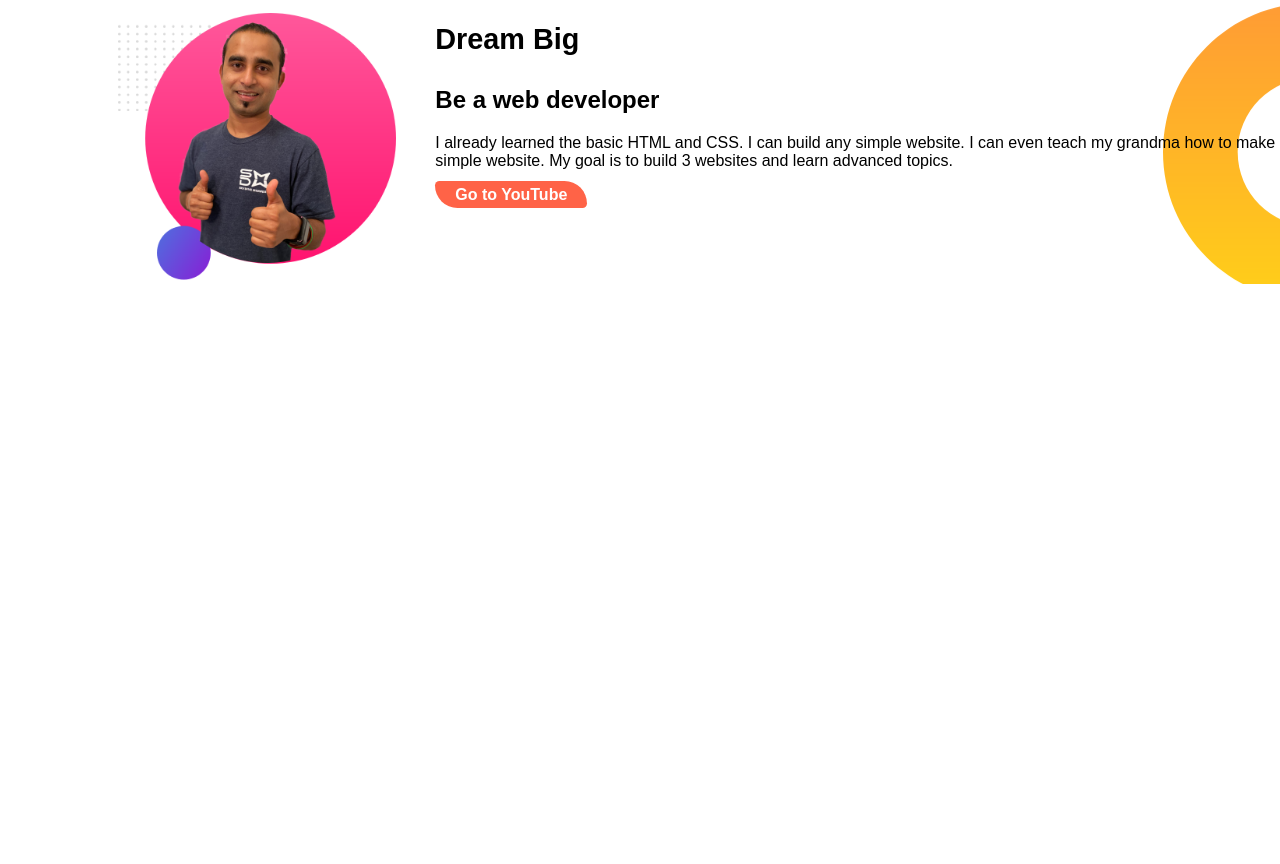
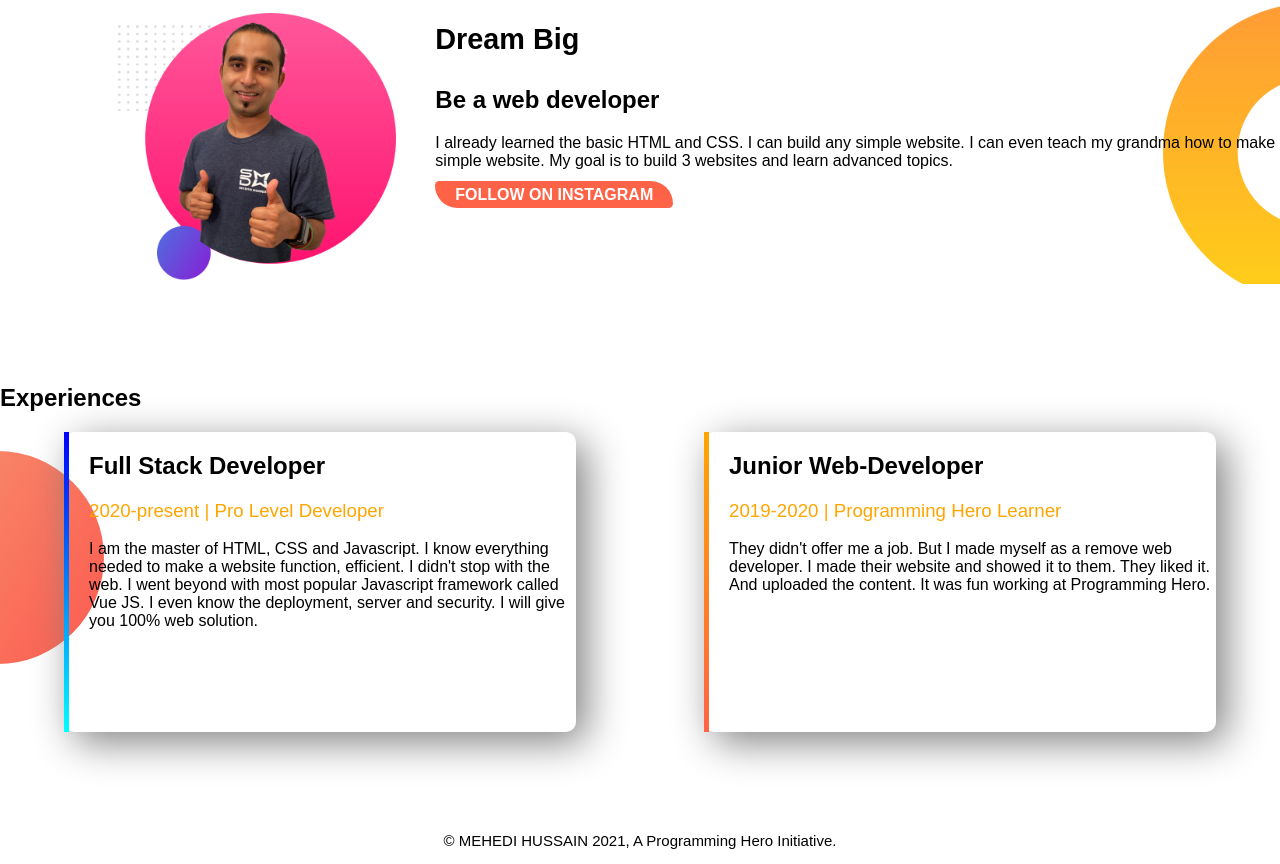
Before and after one commit to MEHEDI-HUSSAIN/developer-portfolio, a plain HTML site: page index.html in a window 1280 px wide. Shown: the part 529-1393 px from the top of the page. Before the commit the page ends 913 px from the top, so only its background shows below. Drawn offline with Linux system fonts and the light colour scheme; a web font is replaced by a local one.

Commit message:
complete

```diff
--- a/index.html
+++ b/index.html
@@ -11,7 +11,7 @@
     <link rel="stylesheet" href="style.css">
 </head>
 <body>
-<section class="top">
+<section class="top flexible-container">
         <div class="half">
             <h1 id="pad">WELCOME TO</h1>
             <h1><span>MEHEDI HUSSAIN</span> WORLD!</h1>
@@ -19,13 +19,13 @@
             <p>You might saw me roaming around with my buddies, hanging out with them, and having a long drive every week. But
             nobody pays me a dime for that work. That's why I am learning and mastering web development. I will not stop
             until I become the Web Development Hero.</p>
-            <a class="link-button" target="blank" href="https://www.facebook.com/MEHEDIHUSSAIN4534">FOLLOW ME</a>
+            <a class="link-button" target="blank" href="https://www.facebook.com/MEHEDIHUSSAIN4534">FOLLOW ON FACEBOOK</a>
         </div>
         <div class="half">
             <img src="my-bg.jpg" alt="">
         </div>
 </section>
-<section class="dream-big">
+<section class="dream-big flexible-container">
     <div class="half" >
         <img src="jhankar2.png" alt="">
     </div>
@@ -33,8 +33,26 @@
         <h1> <big>Dream Big</big></h1>
         <h2>Be a web developer</h2>
         <p>I already learned the basic HTML and CSS. I can build any simple website. I can even teach my grandma how to make simple website. My goal is to build 3 websites and learn advanced topics.</p>
-        <a class="link-button" target="_blank" href="https://www.youtube.com/">Go to YouTube</a>
+        <a class="link-button" target="_blank" href="https://www.instagram.com/mehedi_hussain_/">FOLLOW ON INSTAGRAM</a>
     </div>
 </section>
+<section class="experience-area">
+    <h1>Experiences</h1>
+   <div class="flexible-container">
+    <div id="spcl" class="experience-item">
+        <h1>Full Stack Developer</h1>
+        <h3 class="orange">2020-present | Pro Level Developer</h3>
+        <P>I am the master of HTML, CSS and Javascript. I know everything needed to make a website function, efficient. I didn't stop with the web. I went beyond with most popular Javascript framework called Vue JS. I even know the deployment, server and security. I will give you 100% web solution.</P>
+    </div>
+    <div class="experience-item">
+        <h1>Junior Web-Developer</h1>
+        <h3 class="orange">2019-2020 | Programming Hero Learner</h3>
+        <p>They didn't offer me a job. But I made myself as a remove web developer. I made their website and showed it to them. They liked it. And uploaded the content. It was fun working at Programming Hero.</p>
+    </div>
+   </div>
+</section>
+<footer>
+    <p>© MEHEDI HUSSAIN 2021, A Programming Hero Initiative.</p>
+</footer>
 </body>
 </html>
--- a/style.css
+++ b/style.css
@@ -13,13 +13,13 @@ h2{
 span{
     color: orange;
 }
-section{
+.flexible-container{
     display: flex;
     margin-bottom: 100px;
 }
 .half{
     width: 50%;
-    padding-left: 3%;
+    padding-left: 3%
 }
 .half img{
     width: 70%;
@@ -43,3 +43,42 @@ section{
     background-repeat: no-repeat;
     background-position-x: right;
 }
+.orange{
+    color: orange;
+}
+.experience-item{
+    width: 80%;
+    height: 300px;
+    margin-left: 5%;
+    margin-right: 5%;
+    padding-left: 20px;
+    border-radius: 10px;
+    border-left: 5px solid;
+    border-image: linear-gradient(orange, tomato);
+    border-image-slice: 1;
+    box-shadow: 10px 10px 40px grey
+}
+h3{
+    font-weight: 300;
+}
+.experience-area{
+    background-image: url(exp-bg.png);
+    background-repeat: no-repeat;
+    background-position: left;
+}
+#spcl{
+    width: 80%;
+    height: 300px;
+    margin-left: 5%;
+    margin-right: 5%;
+    padding-left: 20px;
+    border-radius: 10px;
+    border-left: 5px solid;
+    border-image: linear-gradient(blue, cyan);
+    border-image-slice: 1;
+}
+footer p{
+    text-align: center;
+    font-weight: 100;
+    font-size: 15px;
+}
```
Also changed, not shown: exp-bg.png (added).
